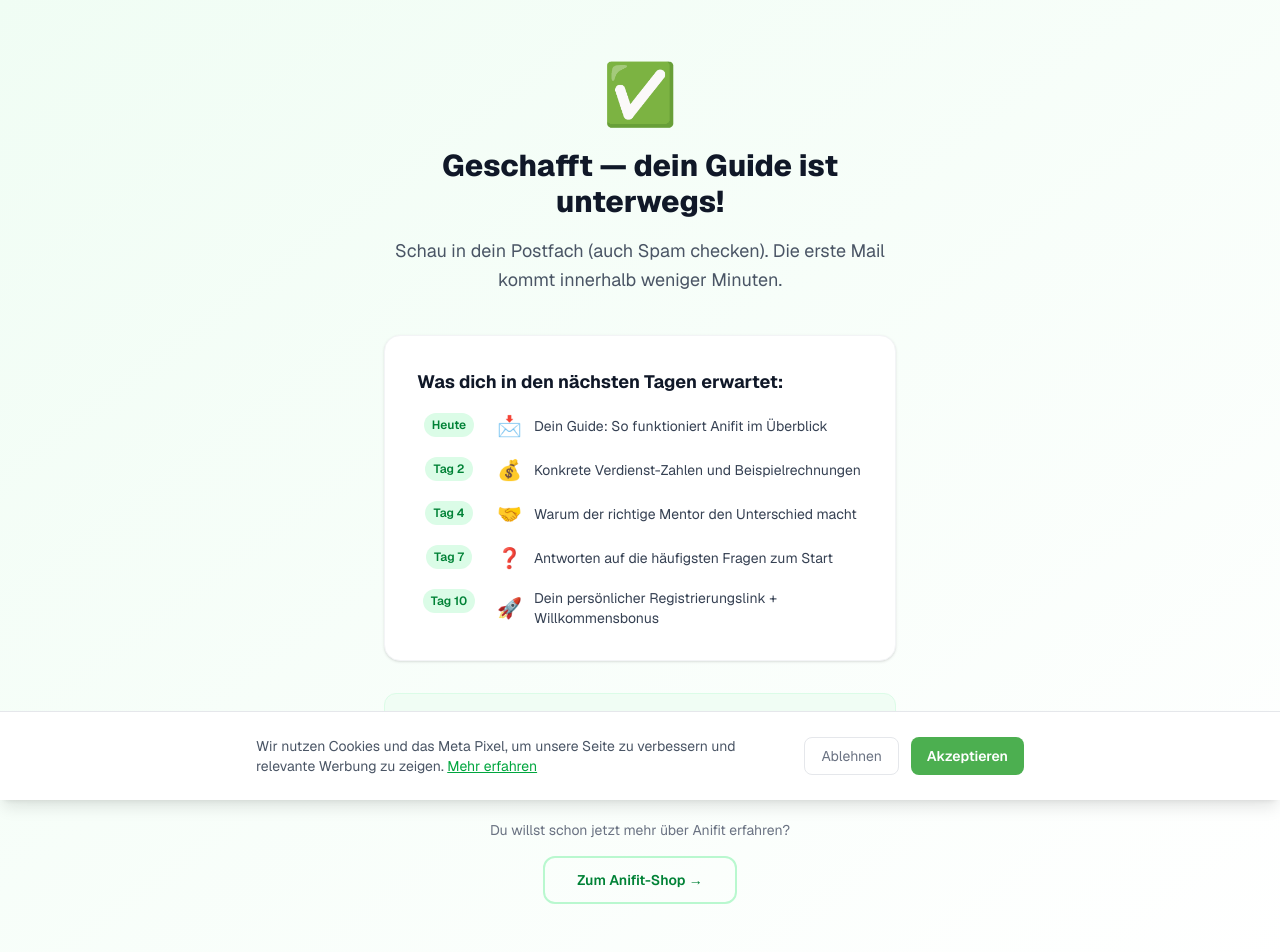
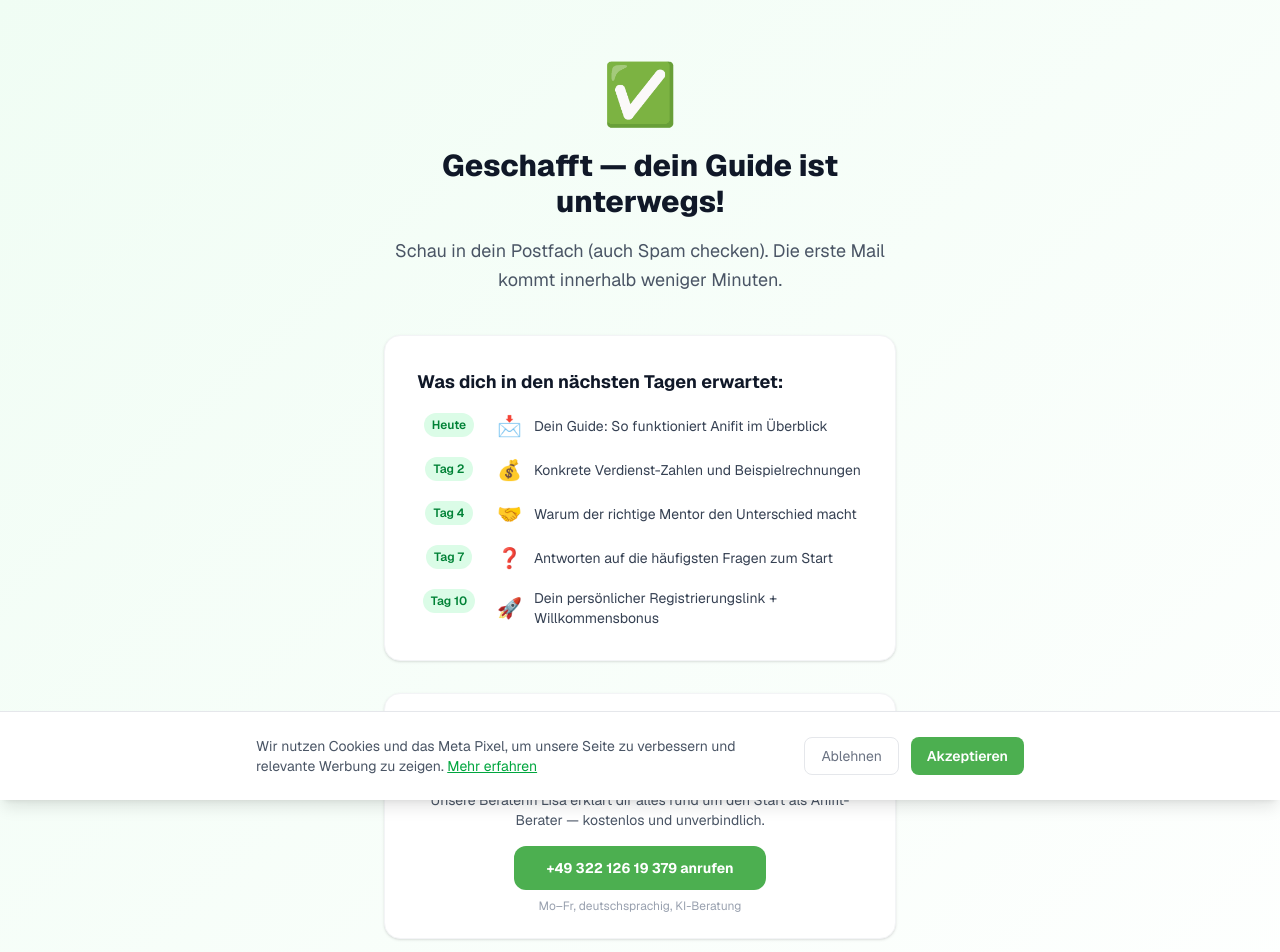
Before and after one commit to Rinacla/anifit-partner-funnel, a Next.js app: page /danke in a window 1280 px wide. Shown: the top 952 px of the page. Built offline with nearby package versions, Linux system fonts and the light colour scheme.

Commit message:
feat: Telefon-Beratung (ElevenLabs Lisa) in Funnel integriert
- Danke-Seite: Telefon-CTA Block nach Email-Timeline
- Guide-Seite: Telefon-Option vor Registrierung
- Alle Emails: Telefonnummer im Footer
- +49 322 126 19 379 (KI-Beraterin Lisa)

```diff
--- a/app/danke/page.tsx
+++ b/app/danke/page.tsx
@@ -5,7 +5,6 @@ import Script from "next/script";
 
 export default function DankePage() {
   useEffect(() => {
-    // Fire Meta Pixel Lead event
     if (typeof window !== "undefined" && (window as any).fbq) {
       (window as any).fbq("track", "Lead");
     }
@@ -56,6 +55,23 @@ export default function DankePage() {
             </div>
           </div>
 
+          {/* Phone CTA */}
+          <div className="bg-white rounded-2xl shadow-sm border border-gray-100 p-6 mb-8 text-center">
+            <p className="text-2xl mb-2">📞</p>
+            <h3 className="font-bold text-gray-900 mb-2">Fragen? Ruf einfach an.</h3>
+            <p className="text-sm text-gray-600 mb-4">
+              Unsere Beraterin Lisa erklärt dir alles rund um den Start als Anifit-Berater — kostenlos und unverbindlich.
+            </p>
+            <a
+              href="tel:+4932212619379"
+              className="inline-block py-3 px-8 rounded-xl font-bold text-white text-sm transition-colors"
+              style={{ background: "#4CAF50" }}
+            >
+              +49 322 126 19 379 anrufen
+            </a>
+            <p className="text-xs text-gray-400 mt-2">Mo–Fr, deutschsprachig, KI-Beratung</p>
+          </div>
+
           <div className="bg-green-50 rounded-xl p-6 border border-green-100 mb-8">
             <p className="text-sm text-green-800 leading-relaxed">
               <strong>Tipp:</strong> Speichere die Absenderadresse{" "}
@@ -65,9 +81,6 @@ export default function DankePage() {
           </div>
 
           <div className="text-center">
-            <p className="text-gray-500 text-sm mb-4">
-              Du willst schon jetzt mehr über Anifit erfahren?
-            </p>
             <a
               href="https://www.anifutter-shop.de"
               className="inline-block py-3 px-8 rounded-xl font-semibold text-green-700 border-2 border-green-200 hover:bg-green-50 transition-colors text-sm"
--- a/app/guide/page.tsx
+++ b/app/guide/page.tsx
@@ -172,6 +172,11 @@ export default function GuidePage() {
             Die Registrierung dauert keine 5 Minuten. Du bekommst sofort Zugang zu deinem Beraterbereich
             und ich melde mich persönlich bei dir.
           </p>
+          <div className="bg-white rounded-xl border border-gray-100 p-6 mb-8 text-center">
+            <p className="font-bold text-gray-900 mb-2">📞 Lieber erstmal telefonieren?</p>
+            <p className="text-sm text-gray-600 mb-3">Unsere Beraterin Lisa beantwortet alle Fragen zum Start — kostenlos.</p>
+            <a href="tel:+4932212619379" className="text-green-600 font-bold hover:underline">+49 322 126 19 379 anrufen</a>
+          </div>
           <a
             href="https://provital.com/registrierung?code=EB-Hundeo&utm_source=guide&utm_medium=web&utm_campaign=teampartner"
             className="inline-block py-4 px-10 rounded-xl font-bold text-white text-lg transition-all"
--- a/lib/emails.ts
+++ b/lib/emails.ts
@@ -11,7 +11,7 @@ p{font-size:16px;line-height:1.6;margin:0 0 16px;color:#4b5563}
 ul{padding-left:20px}li{margin-bottom:8px;color:#4b5563}
 .highlight{background:#f0fdf4;border-left:4px solid #4CAF50;padding:16px 20px;border-radius:0 8px 8px 0;margin:16px 0}
 </style></head><body><div class="container"><div class="card">${content}</div>
-<div class="footer">Enrico Bachmann · Anifit-Fachberater<br>
+<div class="footer">📞 Fragen? Ruf an: <a href="tel:+4932212619379" style="color:#4CAF50;font-weight:700">+49 322 126 19 379</a><br>Enrico Bachmann · Anifit-Fachberater<br>
 <a href="https://partner.anifutter-shop.de" style="color:#9ca3af">partner.anifutter-shop.de</a></div>
 </div></body></html>`;
 
```
